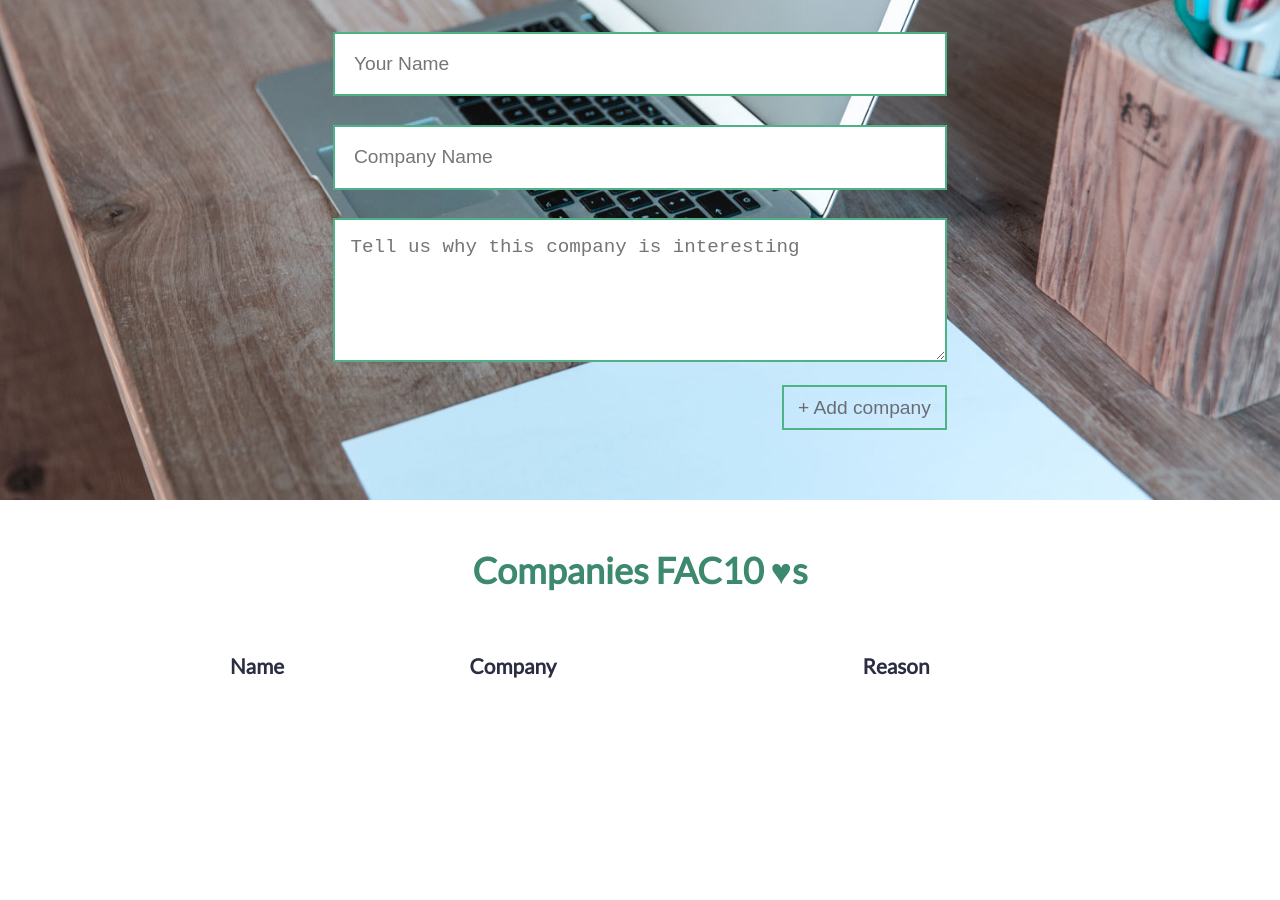
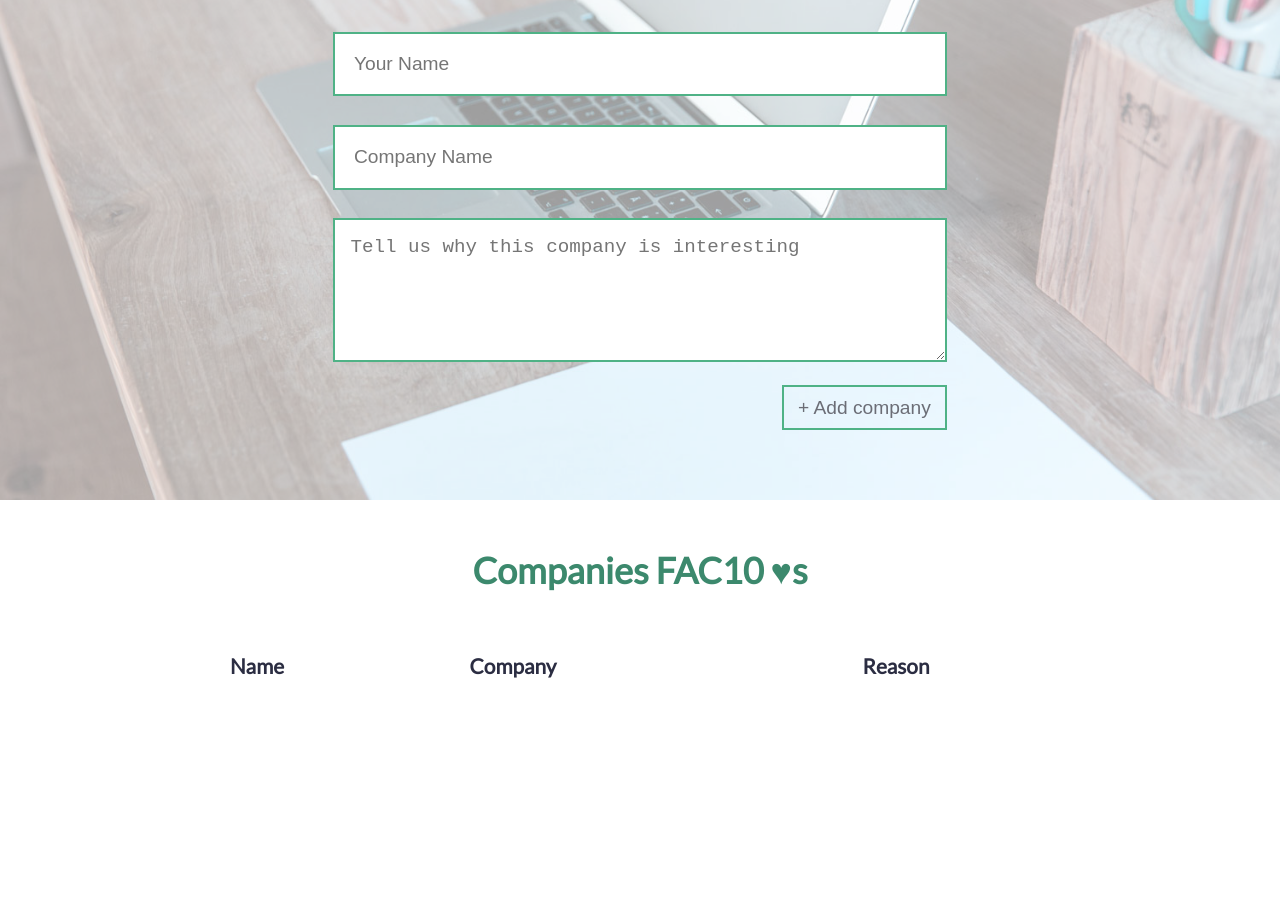
Before and after one commit to FAC10/week-6-jajascript, a website: page public/index.html in a window 1280 px wide. Shown: the part 211-1111 px from the top of the page. Drawn offline with Linux system fonts and the light colour scheme; no server answers.

Commit message:
add opcacity layer over image
relates #67

```diff
--- a/public/index.html
+++ b/public/index.html
@@ -9,6 +9,7 @@
     <header class="page-header"><h1>FAC Connect</h1></header>
 
     <section class="companies-form">
+      <div class="companies-form-opacity-layer">
         <article class="form-container">
           <header class="companies-form-input-header"><h2>Which companies are interesting to you?</h2></header>
         <form class="form" action="/create-company" method="post">
@@ -43,6 +44,7 @@
           <button type="submit" class="companies-form-submit" name="button">+ Add company</button>
         </form>
         </article>
+      </div>
     </section>
 
 
--- a/public/styles.css
+++ b/public/styles.css
@@ -74,9 +74,18 @@ header {
   /*background: yellow;*/
   min-height: 80%;
   background: url("./assets/form-background-opt.jpg");
+  background-attachment: fixed;
   background-size: cover;
   background-repeat: no-repeat;
   position: relative;
+}
+
+.companies-form-opacity-layer {
+  background: rgba(255,255,255, 0.60);
+  height: 100%;
+  width: 100%;
+  position: absolute;
+  top: 0;
 }
 
 .companies-form-input-header,
```
Lines whose indentation alone changed are shown as unchanged.
